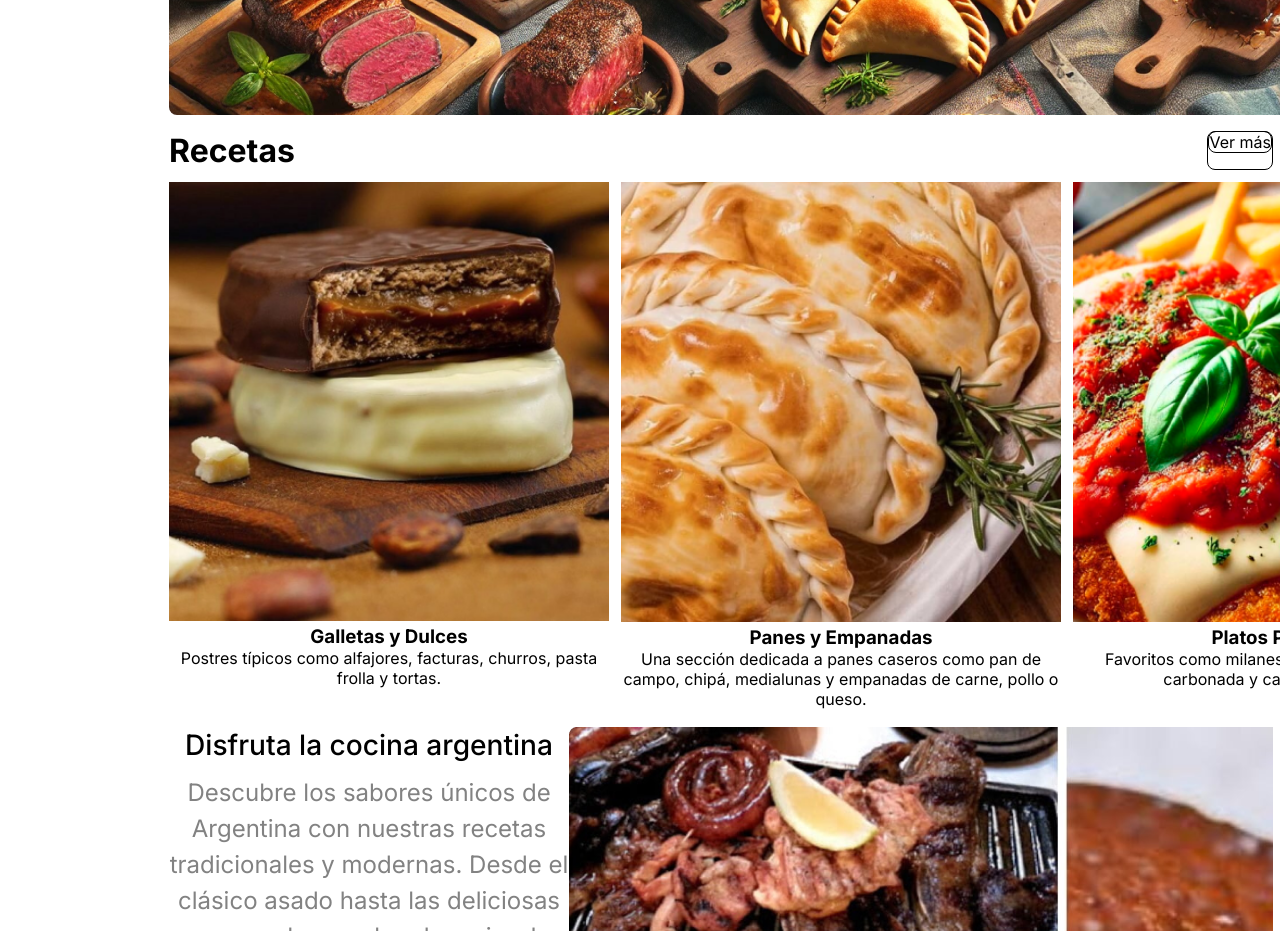
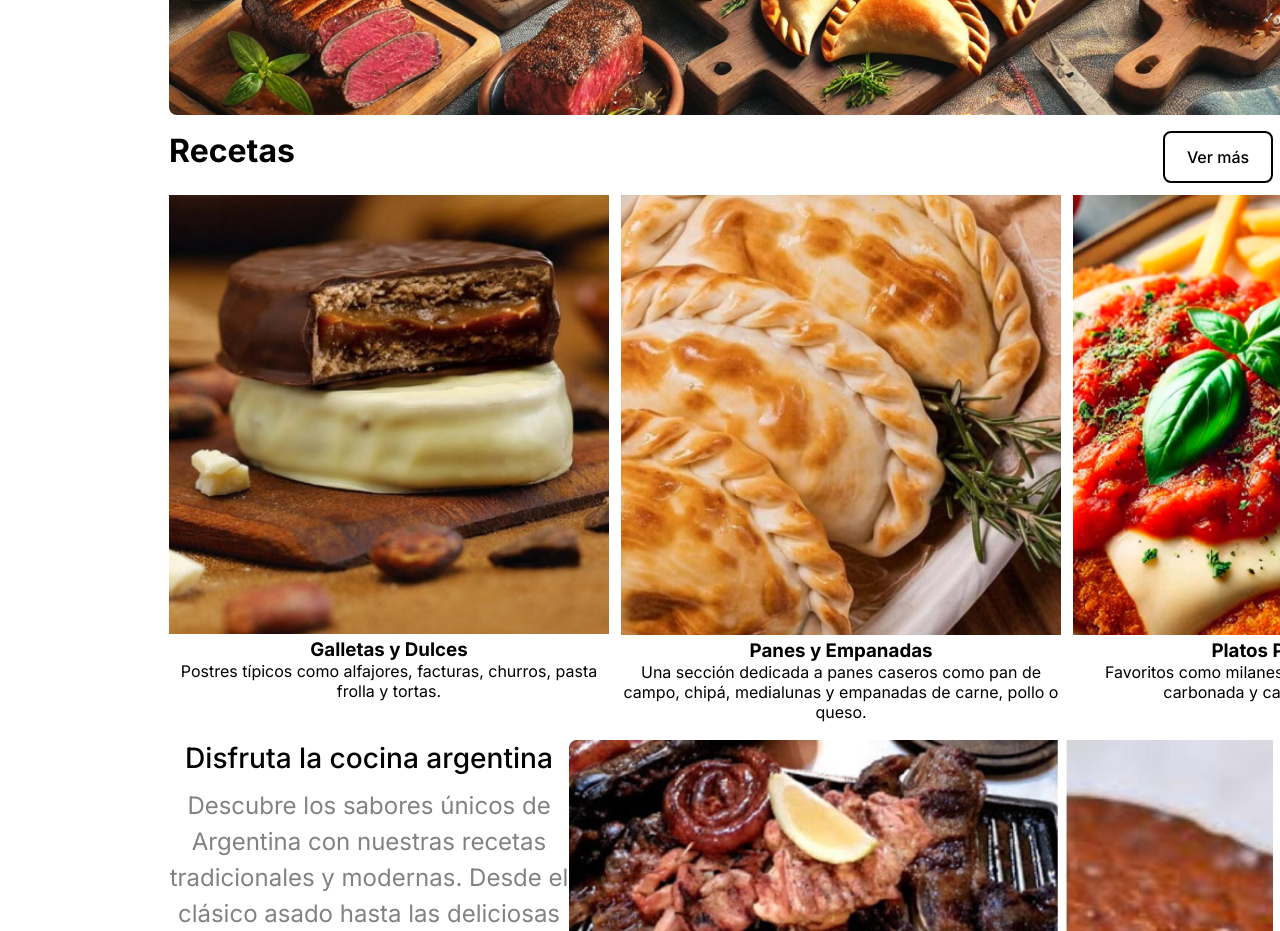
Before and after one commit to joao-victor-f/receitas-projeto-de-ensino, a React (Vite) app: page / in a window 1280 px wide. Shown: the part 960-1891 px from the top of the page. Built offline with nearby package versions, Linux system fonts and the light colour scheme.

Commit message:
Correção do bug do botão

```diff
--- a/src/paginas/paginaprincipal/PaginaPrincipal.tsx
+++ b/src/paginas/paginaprincipal/PaginaPrincipal.tsx
@@ -23,7 +23,7 @@ export default function PaginaPrincipal () {
       <section className={styles.receitas_container}>
         <div className={styles.receitas_container_header}>
           <h1>Recetas</h1>
-          <Link to="/categorias/">
+          <Link id={styles.botao_ver_mais} to="/categorias/">
             <a>Ver más</a>
           </Link>
         </div>
--- a/src/paginas/paginaprincipal/paginaPrincipal.module.css
+++ b/src/paginas/paginaprincipal/paginaPrincipal.module.css
@@ -50,11 +50,14 @@
   font-size: 32px;
 }
 
-.receitas_container_header a {
+#botao_ver_mais {
   text-align: center;
   border-radius: 8px;
-  border: 1px solid black;
-  width: fit-content;
+  border: 2px solid black;
+  width: 110px;
+  height: 52px;
+  padding-top: 14px;
+  font-weight: 500;
 }
 
 .categorias_container {
```
